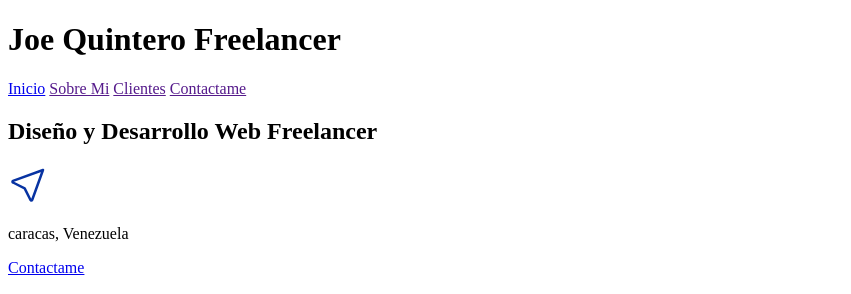
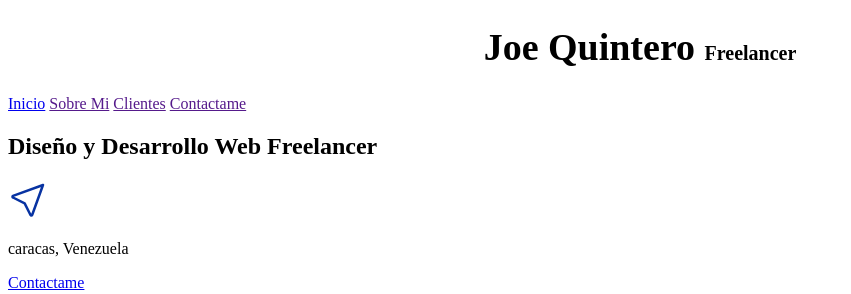
Before and after one commit to joe-quintero/Pagina_Freelancer, a plain HTML site: page index.html in a window 1280 px wide. Shown: the top 294 px of the page, without its empty margins (0-851 px from the left). Drawn offline with Linux system fonts and the light colour scheme.

Commit message:
Primeros pasos CSS, Ajustando tamaño de fuentes usando rem

```diff
--- a/css/styles.css
+++ b/css/styles.css
@@ -0,0 +1,17 @@
+html{
+	font-size: 62.5%; /*se reinica el tamaño del documento*/
+}
+
+body{
+	font-size: 16px; /* Estas dos primeras lineas hacen que los rem sean sencillos de usar */
+	}				/*1rem = 10px */
+
+
+h1{
+	text-align: center;
+	font-size: 3.8rem;
+}
+
+span{
+	font-size: 2rem;
+}
--- a/index.html
+++ b/index.html
@@ -9,7 +9,7 @@
 </head>
 <body>
 	<header>
-		<h1>Joe Quintero Freelancer</h1>
+		<h1>Joe Quintero <span>Freelancer</span></h1>
 	</header>
 
 	<nav>
```
